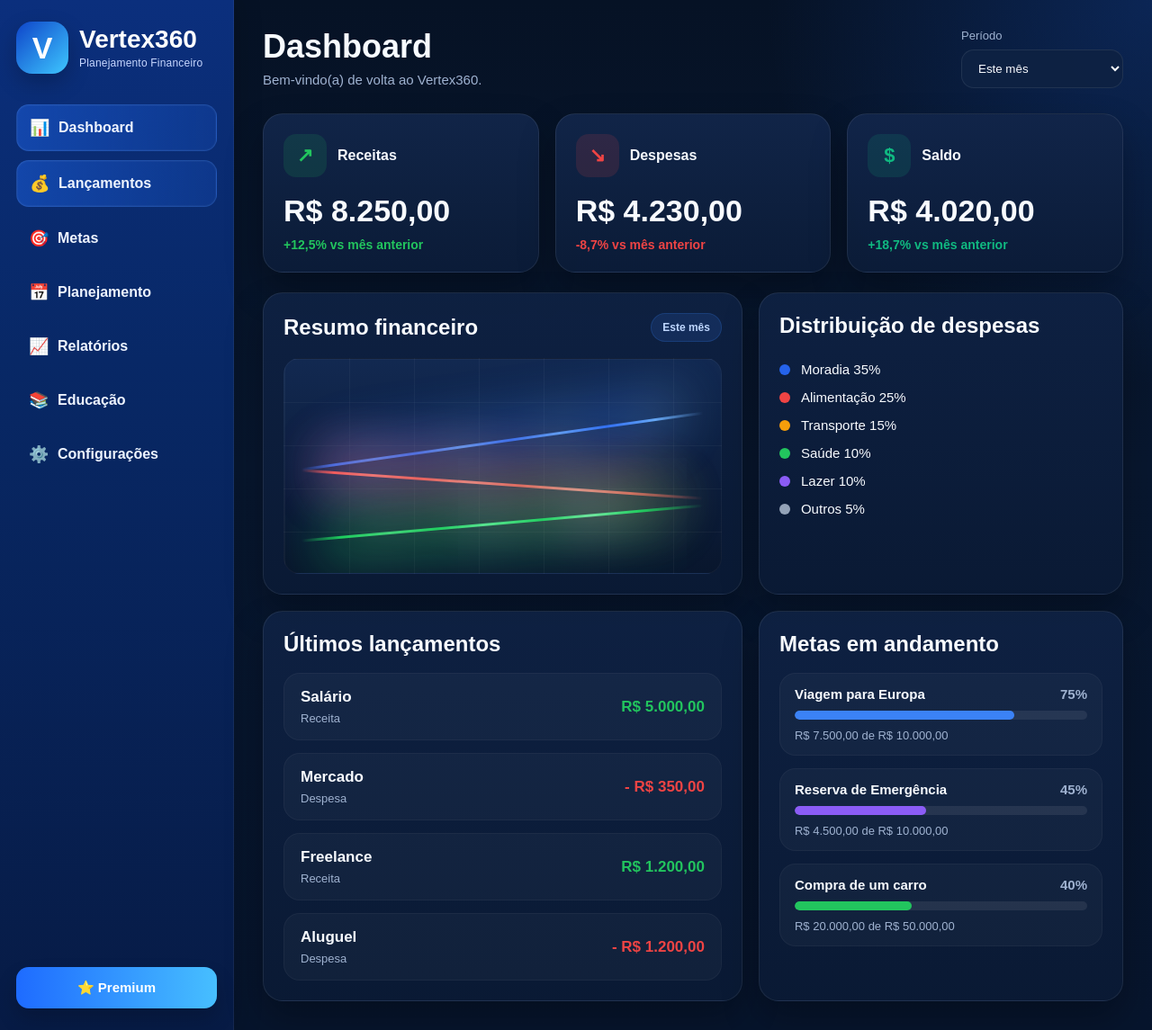
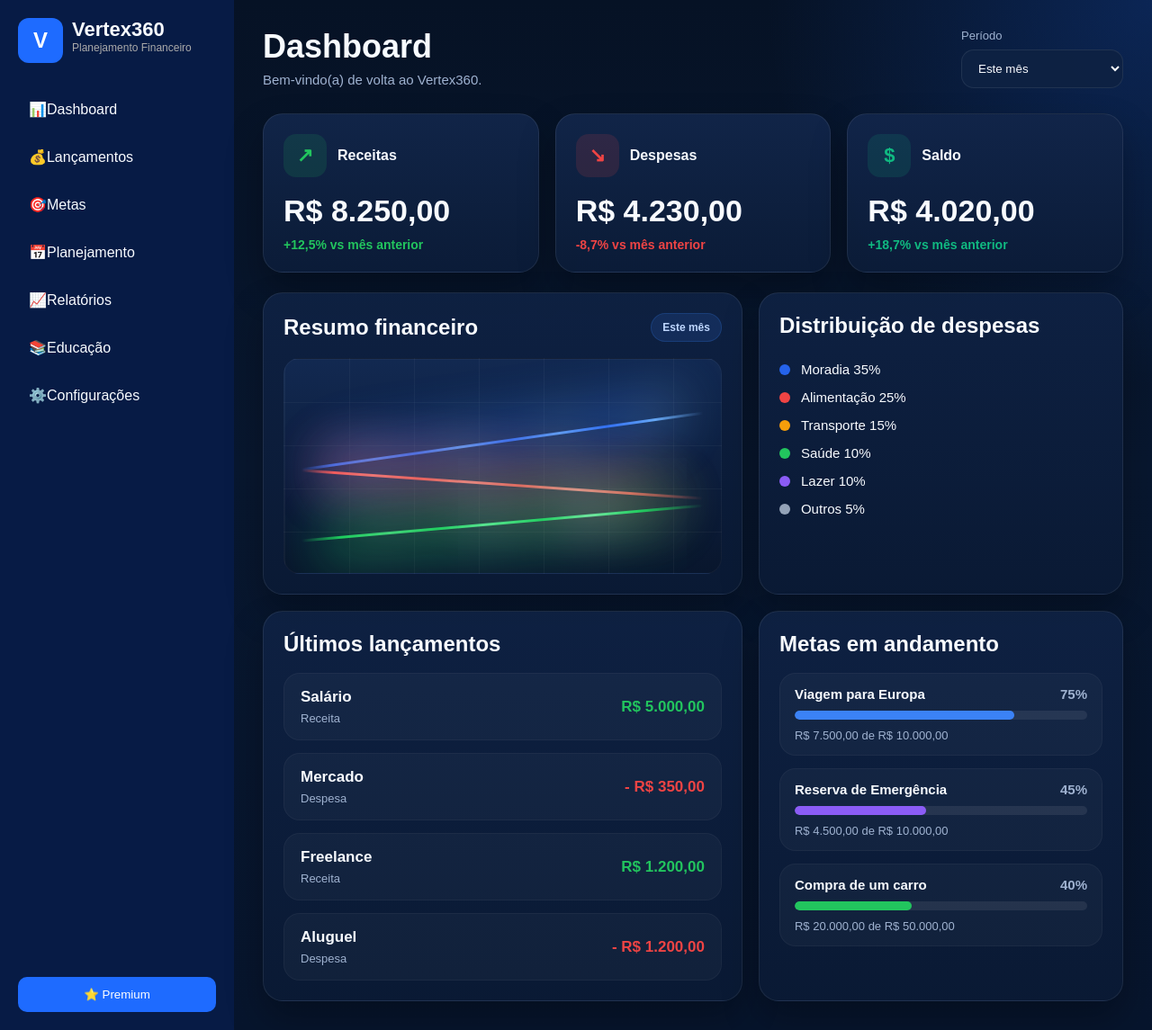
Before and after one commit to paulogomesplanejadorfinanceiro-dot/verte360-app, a React (Vite) app: page / in a window 1280 px wide. Shown: the whole page at 90% size. Built offline with nearby package versions, Linux system fonts and the light colour scheme.

Commit message:
Update Sidebar.jsx

```diff
--- a/src/components/Sidebar.jsx
+++ b/src/components/Sidebar.jsx
@@ -1,12 +1,12 @@
-export default function Sidebar() {
+export default function Sidebar({ setPage, currentPage }) {
   const menuItems = [
-    { icon: "📊", label: "Dashboard", active: true },
-    { icon: "💰", label: "Lançamentos", active: true },
-    { icon: "🎯", label: "Metas" },
-    { icon: "📅", label: "Planejamento" },
-    { icon: "📈", label: "Relatórios" },
-    { icon: "📚", label: "Educação" },
-    { icon: "⚙️", label: "Configurações" },
+    { icon: "📊", label: "Dashboard", page: "dashboard" },
+    { icon: "💰", label: "Lançamentos", page: "lancamentos" },
+    { icon: "🎯", label: "Metas", page: "metas" },
+    { icon: "📅", label: "Planejamento", page: "planejamento" },
+    { icon: "📈", label: "Relatórios", page: "relatorios" },
+    { icon: "📚", label: "Educação", page: "educacao" },
+    { icon: "⚙️", label: "Configurações", page: "config" },
   ];
 
   return (
@@ -27,21 +27,20 @@ export default function Sidebar() {
           {menuItems.map((item) => (
             <div
               key={item.label}
+              onClick={() => setPage(item.page)}
               style={{
                 ...styles.menuItem,
-                ...(item.active ? styles.menuItemActive : {}),
+                ...(currentPage === item.page ? styles.active : {}),
               }}
             >
-              <span style={styles.menuIcon}>{item.icon}</span>
-              <span style={styles.menuLabel}>{item.label}</span>
+              <span>{item.icon}</span>
+              <span>{item.label}</span>
             </div>
           ))}
         </nav>
       </div>
 
-      <div style={styles.footer}>
-        <button style={styles.premiumButton}>⭐ Premium</button>
-      </div>
+      <button style={styles.premium}>⭐ Premium</button>
     </aside>
   );
 }
@@ -50,55 +49,43 @@ const styles = {
   sidebar: {
     width: "260px",
     minHeight: "100vh",
-    background:
-      "linear-gradient(180deg, #0b2f7d 0%, #082866 35%, #071b45 100%)",
-    padding: "24px 18px",
+    background: "#071b45",
+    padding: "20px",
     display: "flex",
     flexDirection: "column",
     justifyContent: "space-between",
-    borderRight: "1px solid rgba(255,255,255,0.06)",
-    boxShadow: "0 0 30px rgba(0,0,0,0.18)",
   },
 
   brandBlock: {
     display: "flex",
-    alignItems: "center",
-    gap: "12px",
-    marginBottom: "34px",
+    gap: "10px",
+    marginBottom: "30px",
   },
 
   logoBox: {
-    width: "58px",
-    height: "58px",
-    borderRadius: "18px",
-    background: "linear-gradient(135deg, #0e44c9 0%, #3ec7ff 100%)",
+    width: "50px",
+    height: "50px",
+    background: "#1e6bff",
+    borderRadius: "12px",
     display: "flex",
     alignItems: "center",
     justifyContent: "center",
-    boxShadow: "0 10px 24px rgba(0,0,0,0.22)",
-    flexShrink: 0,
   },
 
   logoV: {
-    fontSize: "34px",
-    fontWeight: "800",
-    color: "#ffffff",
-    lineHeight: 1,
-    fontFamily: "Arial, Helvetica, sans-serif",
+    color: "#fff",
+    fontWeight: "bold",
+    fontSize: "24px",
   },
 
   logoText: {
-    fontSize: "28px",
-    fontWeight: "800",
-    color: "#ffffff",
-    lineHeight: 1.05,
+    fontSize: "22px",
+    fontWeight: "bold",
   },
 
   subtitle: {
     fontSize: "12px",
-    color: "#c7d7ff",
-    marginTop: "4px",
-    letterSpacing: "0.2px",
+    color: "#aaa",
   },
 
   menu: {
@@ -108,47 +95,21 @@ const styles = {
   },
 
   menuItem: {
-    display: "flex",
-    alignItems: "center",
-    gap: "12px",
-    padding: "14px 14px",
-    borderRadius: "14px",
-    color: "#eef4ff",
+    padding: "12px",
+    borderRadius: "10px",
     cursor: "pointer",
-    transition: "0.2s ease",
   },
 
-  menuItemActive: {
-    background: "linear-gradient(90deg, rgba(33,111,255,0.40), rgba(33,111,255,0.18))",
-    border: "1px solid rgba(105,167,255,0.18)",
-    boxShadow: "inset 0 0 0 1px rgba(255,255,255,0.03)",
+  active: {
+    background: "#1e6bff",
   },
 
-  menuIcon: {
-    fontSize: "18px",
-    width: "20px",
-    textAlign: "center",
-  },
-
-  menuLabel: {
-    fontSize: "16px",
-    fontWeight: "600",
-  },
-
-  footer: {
-    marginTop: "24px",
-  },
-
-  premiumButton: {
-    width: "100%",
-    padding: "14px 16px",
-    borderRadius: "14px",
+  premium: {
+    padding: "12px",
+    borderRadius: "10px",
     border: "none",
-    background: "linear-gradient(90deg, #1e6bff 0%, #47bfff 100%)",
-    color: "#ffffff",
-    fontSize: "15px",
-    fontWeight: "700",
+    background: "#1e6bff",
+    color: "#fff",
     cursor: "pointer",
-    boxShadow: "0 12px 22px rgba(0,0,0,0.18)",
   },
 };
```
